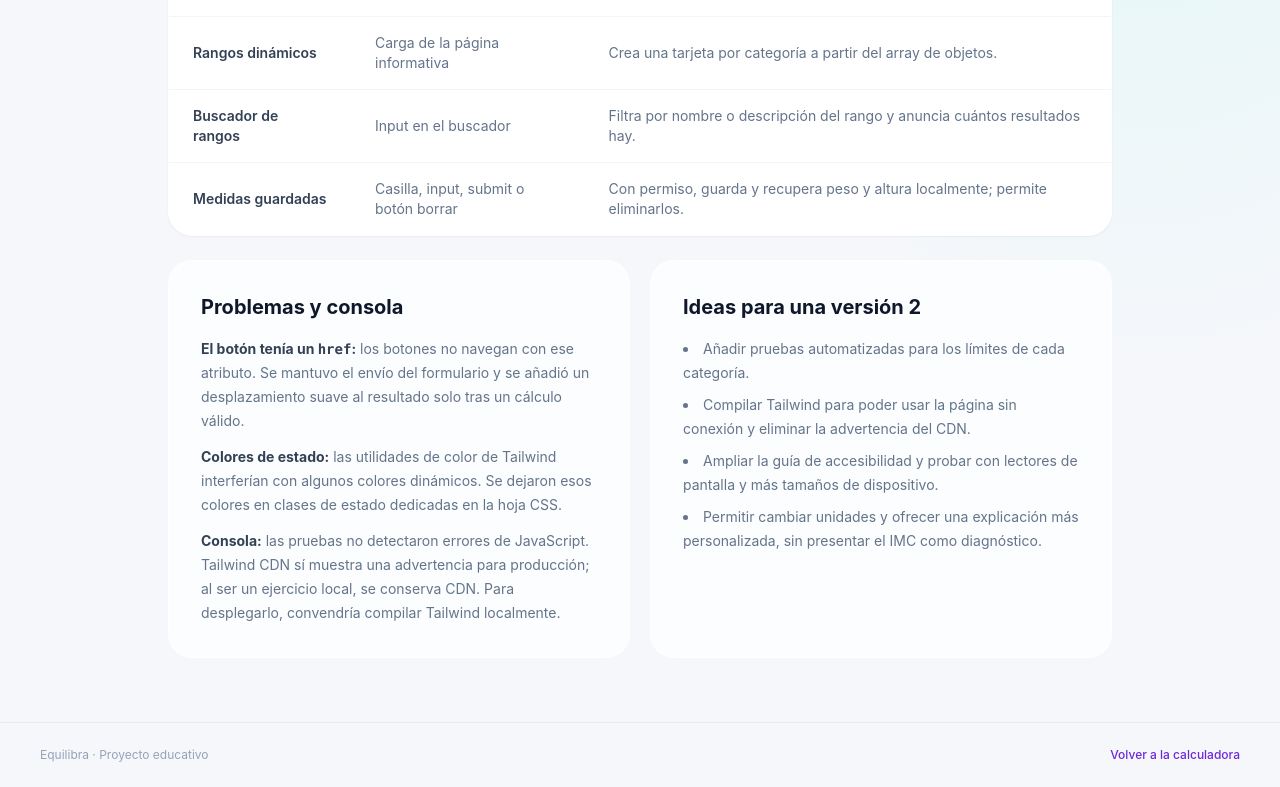
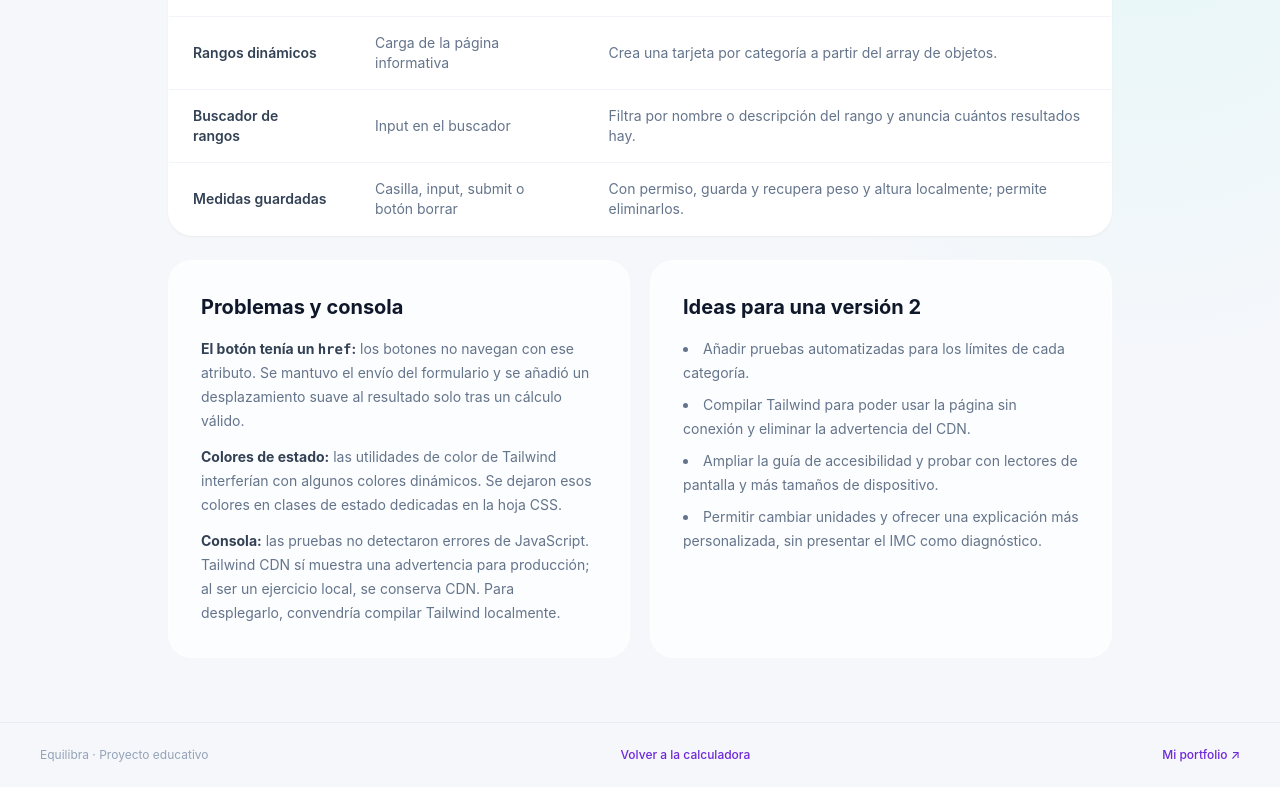
Before and after one commit to ManuelHurtadoMontllor/CalculadoraIMC, a plain HTML site: page diseno.html in a window 1280 px wide. Shown: the part 1993-2780 px from the top of the page. Drawn offline with nearby package versions, Linux system fonts and the light colour scheme.

Commit message:
feat: añadidos enlaces al portfolio en el footer de las 3 paginas

```diff
--- a/diseno.html
+++ b/diseno.html
@@ -182,6 +182,7 @@
         <footer class="mx-auto flex max-w-7xl flex-col gap-2 border-t border-slate-200/70 px-6 py-6 text-xs text-slate-400 sm:flex-row sm:items-center sm:justify-between sm:px-10">
             <span>Equilibra · Proyecto educativo</span>
             <a class="font-medium text-violet-700 hover:text-violet-900" href="index.html#calculadora">Volver a la calculadora</a>
+            <a class="font-medium text-violet-700 transition hover:text-violet-900" href="https://manuelhurtadomontllor.github.io/portfolio/index.html" target="_blank" rel="noopener noreferrer">Mi portfolio <span aria-hidden="true">↗</span></a>
         </footer>
     </div>
     <script src="js/main.js" defer></script>
```
Also changed, not shown: index.html (+1 -0 lines), informacion.html (+1 -0 lines).
